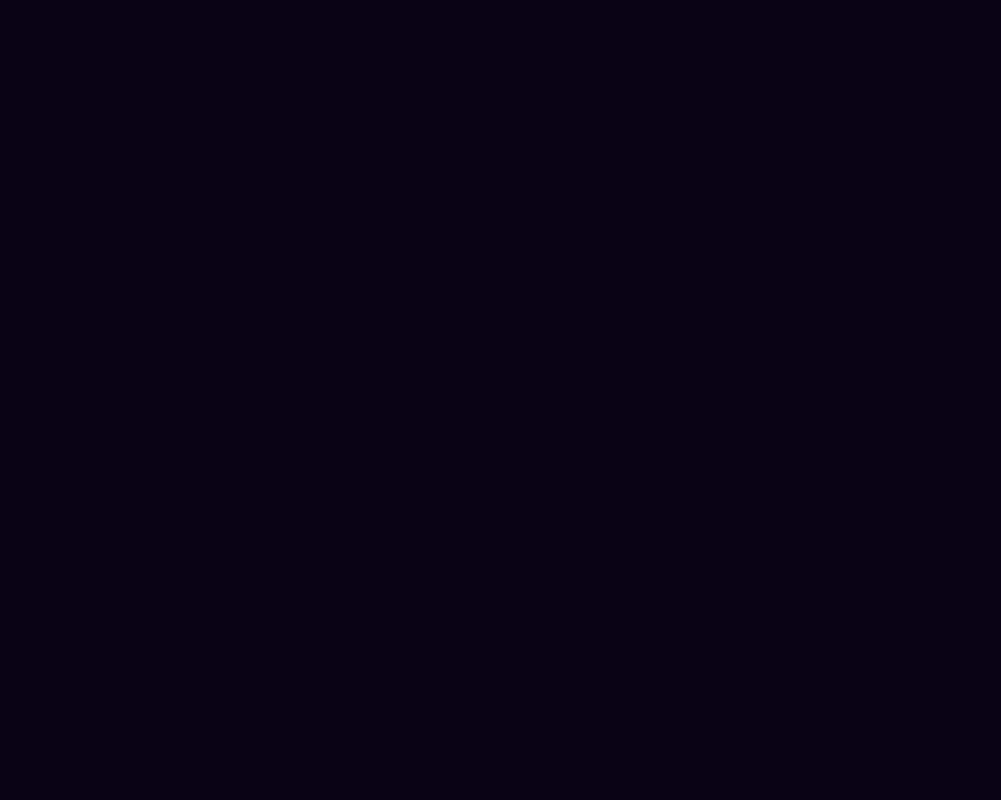
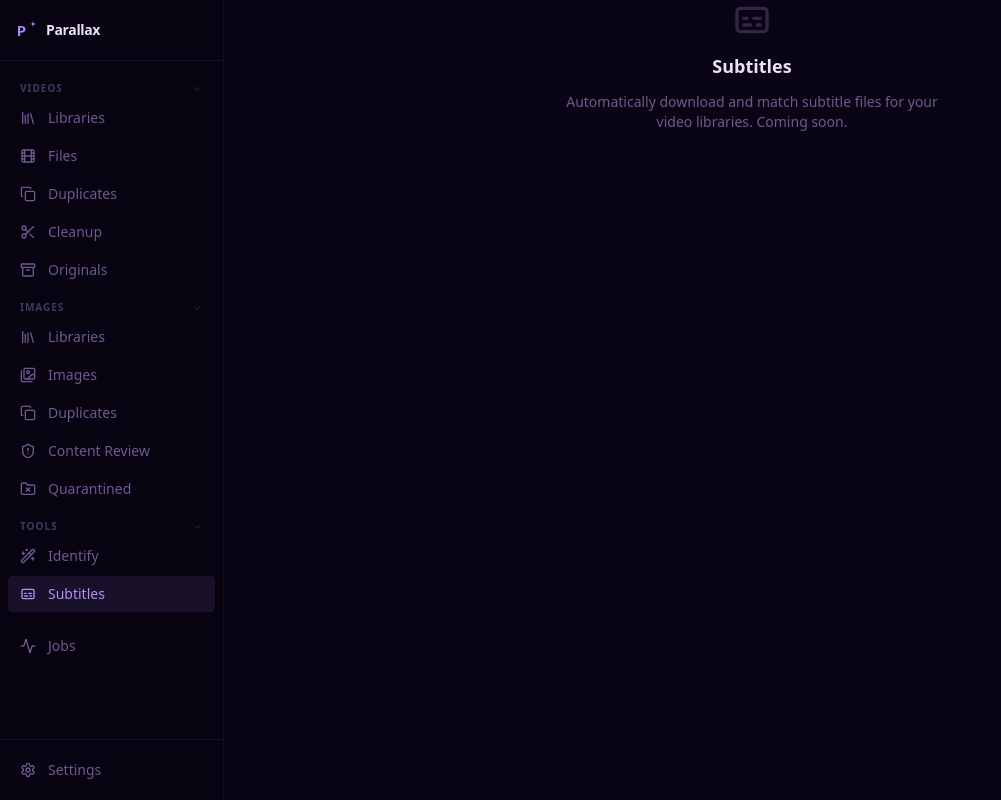
Before and after one commit to raslan/parallax, a React (Vite) app in the folder frontend/: page /subtitles in a window 1280 px wide. Before the commit this address had no page. Shown: the whole page, without its empty margins (0-1001 px from the left). Built offline with nearby package versions, Linux system fonts and the light colour scheme.

Commit message:
feat: add Tools sidebar section, move Identify, stub Subtitles page

```diff
--- a/frontend/src/App.tsx
+++ b/frontend/src/App.tsx
@@ -8,6 +8,7 @@ import { Originals } from "@/pages/Originals";
 import { Duplicates } from "@/pages/Duplicates";
 import { Cleanup } from "@/pages/Cleanup";
 import { Identify } from "@/pages/Identify";
+import { Subtitles } from "@/pages/Subtitles";
 import { ImageLibraries } from "@/pages/ImageLibraries";
 import { Images } from "@/pages/Images";
 import { ImageDuplicates } from "@/pages/ImageDuplicates";
@@ -27,6 +28,7 @@ export default function App() {
           <Route path="/duplicates" element={<Duplicates />} />
           <Route path="/cleanup" element={<Cleanup />} />
           <Route path="/identify" element={<Identify />} />
+          <Route path="/subtitles" element={<Subtitles />} />
           {/* Image routes */}
           <Route path="/image-libraries" element={<ImageLibraries />} />
           <Route path="/images" element={<Images />} />
--- a/frontend/src/components/layout/Sidebar.tsx
+++ b/frontend/src/components/layout/Sidebar.tsx
@@ -2,7 +2,7 @@ import { useState, useEffect } from "react";
 import { NavLink, useLocation } from "react-router-dom";
 import {
   Library, Film, Activity, Settings, Archive, Copy, Scissors, Wand2,
-  Images, ShieldAlert, FolderX, ChevronDown,
+  Images, ShieldAlert, FolderX, ChevronDown, Captions,
 } from "lucide-react";
 import { cn } from "@/lib/utils";
 import { Separator } from "@/components/ui/separator";
@@ -14,7 +14,11 @@ const videoItems = [
   { to: "/duplicates", icon: Copy,     label: "Duplicates" },
   { to: "/cleanup",    icon: Scissors, label: "Cleanup" },
   { to: "/originals",  icon: Archive,  label: "Originals" },
+];
+
+const toolItems = [
   { to: "/identify",   icon: Wand2,    label: "Identify" },
+  { to: "/subtitles",  icon: Captions, label: "Subtitles" },
 ];
 
 const imageItems = [
@@ -97,6 +101,7 @@ export function Sidebar() {
 
   const videoActive = videoItems.some((i) => pathname.startsWith(i.to));
   const imageActive = imageItems.some((i) => pathname.startsWith(i.to));
+  const toolActive  = toolItems.some((i) => pathname.startsWith(i.to));
 
   return (
     <aside className="flex h-screen w-56 flex-col border-r bg-[hsl(var(--sidebar))] border-[hsl(var(--sidebar-border))]">
@@ -122,6 +127,12 @@ export function Sidebar() {
           storageKey="sidebar-images-open"
           forceOpen={imageActive}
         />
+        <SectionGroup
+          label="Tools"
+          items={toolItems}
+          storageKey="sidebar-tools-open"
+          forceOpen={toolActive}
+        />
 
         <div className="px-3 pb-1 pt-3" />
         <div className="space-y-0.5">
--- /dev/null
+++ b/frontend/src/pages/Subtitles.tsx
@@ -0,0 +1,14 @@
+import { Captions } from "lucide-react";
+
+export function Subtitles() {
+  return (
+    <div className="flex flex-1 flex-col items-center justify-center gap-3 text-center">
+      <Captions className="h-10 w-10 text-muted-foreground/40" />
+      <h2 className="text-lg font-semibold">Subtitles</h2>
+      <p className="text-sm text-muted-foreground max-w-sm">
+        Automatically download and match subtitle files for your video libraries.
+        Coming soon.
+      </p>
+    </div>
+  );
+}
```
